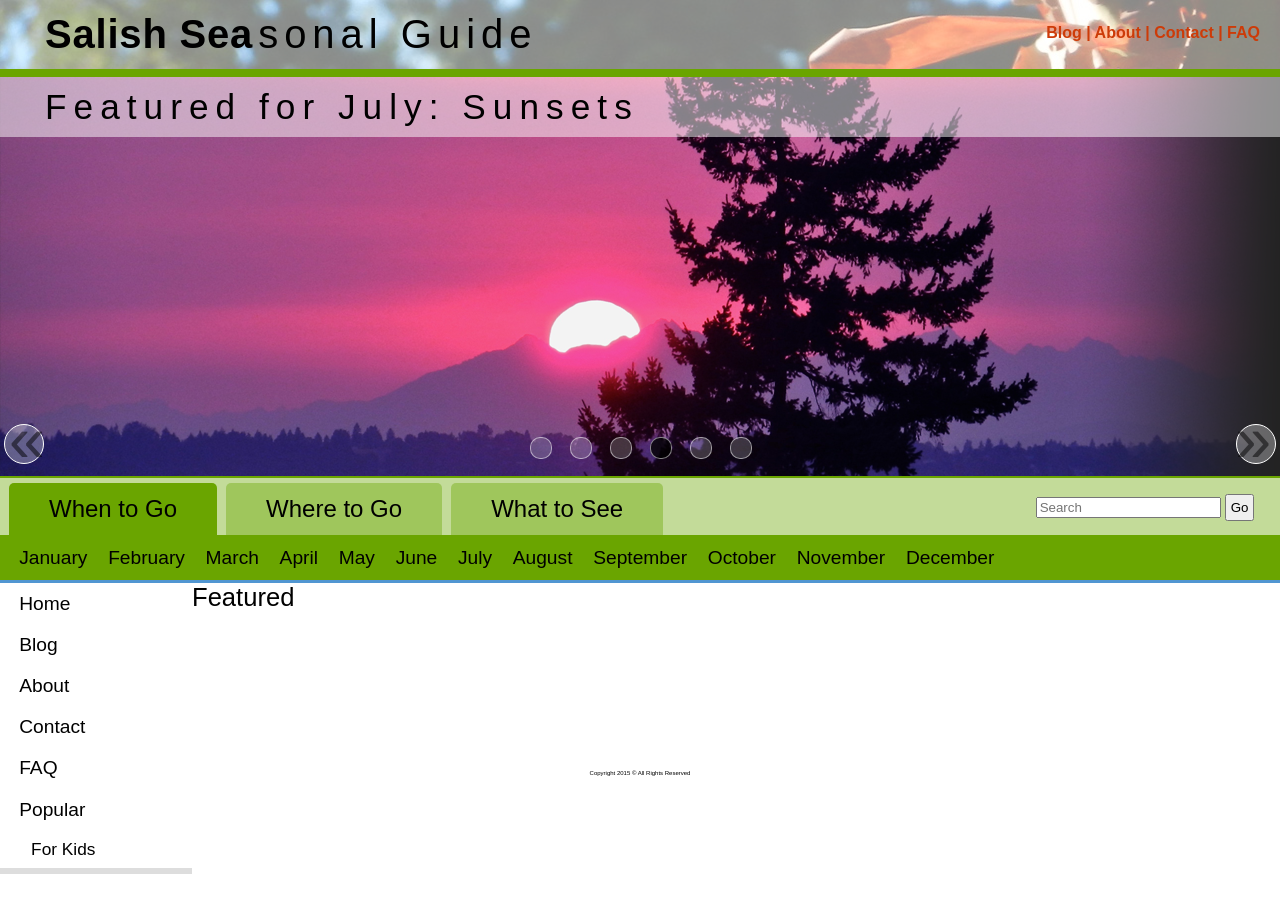
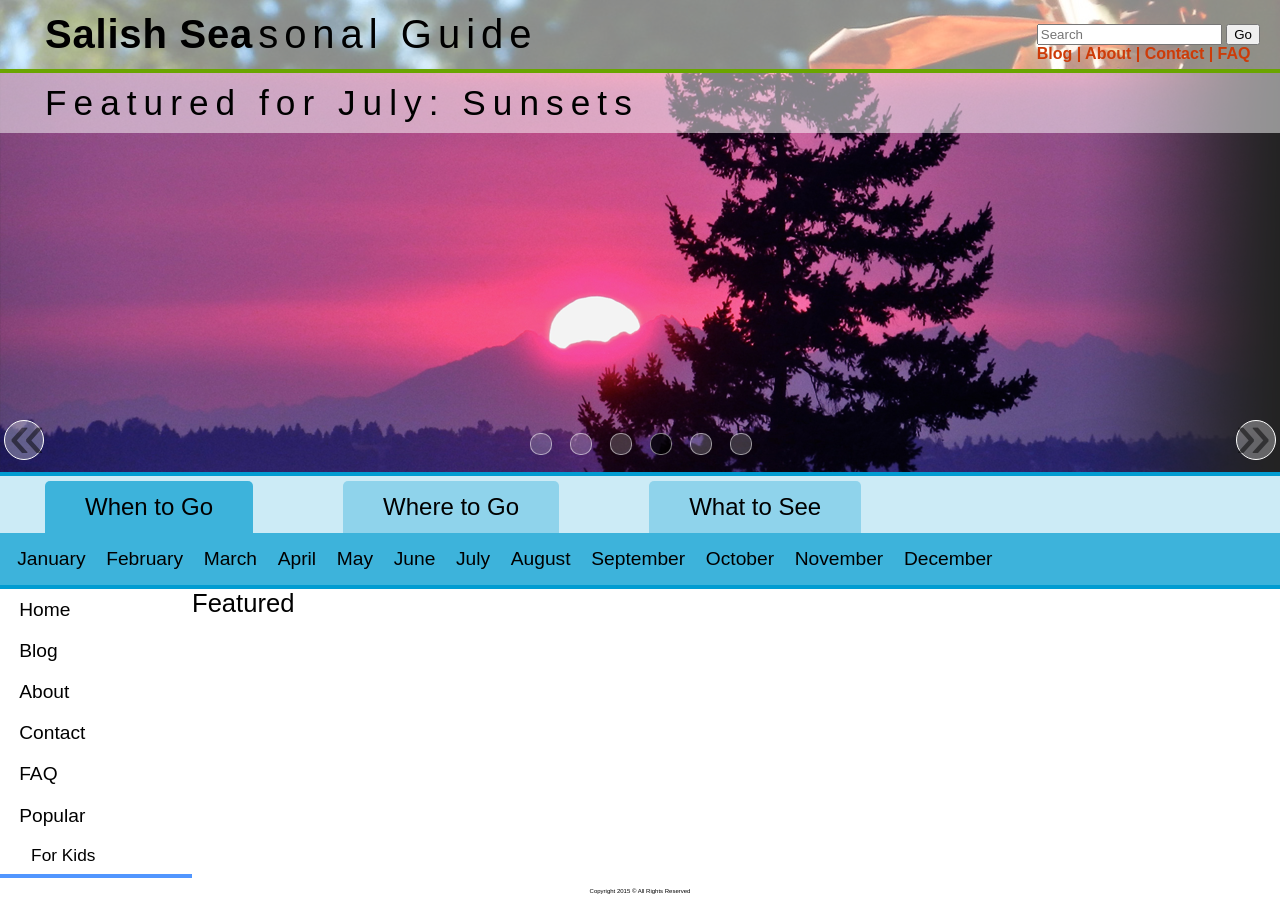
Before and after one commit to mollyfish/ssg, a website: page public/index.html in a window 1280 px wide. Shown: the top 918 px of the page. Before the commit the page ends 874 px from the top, so only its background shows below. Drawn offline with Linux system fonts and the light colour scheme.

Commit message:
blue tabs

```diff
--- a/public/css/index-carousel.css
+++ b/public/css/index-carousel.css
@@ -2,7 +2,7 @@
   width: 100%;
   height: 399px;
   position: relative;
-  border-bottom: 2px solid rgba(106, 165, 0, 1);
+  border-bottom: 4px solid rgba(1, 156, 209, 1);
   /*padding-bottom: 3px;*/
   overflow: hidden;
 }
--- a/public/css/nav.css
+++ b/public/css/nav.css
@@ -25,19 +25,14 @@ header {
   height: 69px;
   background-image: url(../images/SSGbanner.jpg);
   background-repeat: no-repeat;
-  border-bottom: 8px solid rgba(106, 165, 0, 1);
-  /*margin-bottom: 3px;*/
-  /*opacity: .9;*/
+  border-bottom: 4px solid rgba(106, 165, 0, 1);
 }
 h1 {
   font-size: 250%;
   letter-spacing: .02em;
-  /*color: #cd3b08;*/
   color: #000;
   padding: 12px 45px;
-  /*background-color: rgba(246, 254, 217, .4);*/
   background-color: rgba(255, 255, 255, .53);
-  /*background-color: rgba(81, 150, 209, .5);*/
   font-weight: bolder;
 }
 h1 span {
@@ -57,28 +52,35 @@ a {
   color: #000;
 }
 nav {
-  background-color: rgba(106, 165, 0, .4);
+  background-color: rgba(1, 156, 209, .2);
 }
 nav .main-tab {
-  margin: 5px 0 0 9px;
+  margin: 5px 0 0 90px;
   border-top-left-radius: 5px;
   border-top-right-radius: 5px;
   float: left;
   padding: .5em;
   font-size: 150%;
 }
+nav #main-tab-when {
+  margin: 5px 0 0 45px;
+}
+nav .main-tab:hover {
+  cursor: pointer;
+  text-decoration: underline;
+}
 nav .drop-tab {
-  padding: .6em;
+  padding: 15px .5em;
   width: 100%;
   font-size: 120%;
   background-color: #fff;
-  border-bottom: 3px solid #5196d1;
+  border-bottom: 4px solid rgba(1, 156, 209, 1);
 }
 nav form.search-box {
-  float: right;
-  margin-right: 2%;
-  height: 2em;
-  padding-top: 1em;
+  /*float: left;*/
+  /*margin-right: 2%;*/
+  /*height: 2em;*/
+  /*padding-top: 1em;*/
 }
 nav button#search-go {
   padding: 4px;
@@ -96,14 +98,14 @@ nav .drop-tab a {
   margin: 0 .6%;
 }
 nav .current-tab {
-  background-color: rgba(106, 165, 0, 1);
+  background-color: rgba(1, 156, 209, .7);
 }
 nav .sleeping-tab {
-  background-color: rgba(106, 165, 0, .4);
+  background-color: rgba(1, 156, 209, .3);
 }
 nav .real-box {
   clear: both;
-  background-color: rgba(106, 165, 0, 1);
+  background-color: rgba(1, 156, 209, .7);
 }
 nav .ghost-box {
   clear: both;
@@ -139,7 +141,7 @@ main {
 }
 #secondary-nav ul {
   list-style-type: none;
-  border-bottom: 3px solid #ddd;
+  border-bottom: 2px solid rgba(81, 150, 309, 1);
 }
 #secondary-nav ul li {
   padding: .5em .5em .5em 1em;
@@ -156,8 +158,6 @@ footer {
   text-align: center;
   padding-top: 10px;
   clear: both;
-  position: absolute;
-  bottom: 0;
   margin: 0 auto;
   width: 100%;
   font-size: 30%;
--- a/public/index.html
+++ b/public/index.html
@@ -19,6 +19,10 @@
 <body>
   <header>
     <div id="contact">
+      <form class="search-box">
+        <input type="text" name="search" id="search" placeholder="Search">
+        <button type="submit" id="search-go">Go</button>
+      </form>
       <a href="#d">Blog</a> | <a href="#d">About</a> | <a href="#d">Contact</a> | <a href="#d">FAQ</a>
     </div>
     <h1>Salish Sea<span>sonal Guide</span></h1>
@@ -67,7 +71,7 @@
     <div class="main-tab current-tab" id="main-tab-when">When to Go</div>
     <div class="main-tab sleeping-tab" id="main-tab-where">Where to Go</div>
     <div class="main-tab sleeping-tab" id="main-tab-what">What to See</div>
-    <form class="search-box"><input type="text" name="search" id="search" placeholder="Search"><button type="submit" id="search-go">Go</button></form>
+
     <div class="drop-tab real-box" id="drop-tab-when">
       <a href="#">January</a>
       <a href="#">February</a>
```
